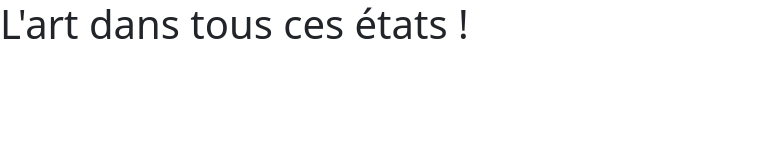
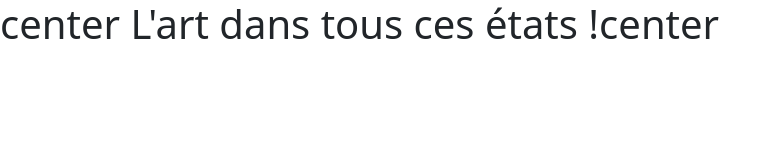
Before and after one commit to Lindy974/Lindy974, a plain HTML site: page index.html in a window 1280 px wide. Shown: the whole page, without its empty margins (0-780 px from the left). Drawn offline with nearby package versions, Linux system fonts and the light colour scheme.

Commit message:
Update index.html

```diff
--- a/index.html
+++ b/index.html
@@ -12,7 +12,7 @@
   </head>
   <body>
 
-                         <h1>L'art dans tous ces états !</h1>
+  <h1>center L'art dans tous ces états !center</h1>
 
     <!-- Optional JavaScript; choose one of the two! -->
 
```
